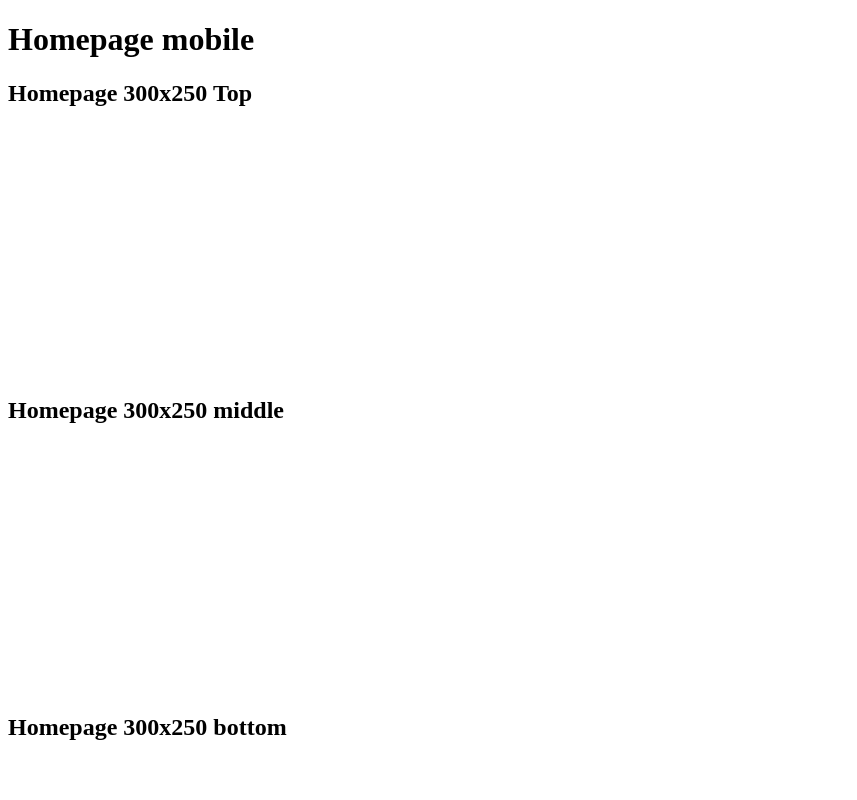
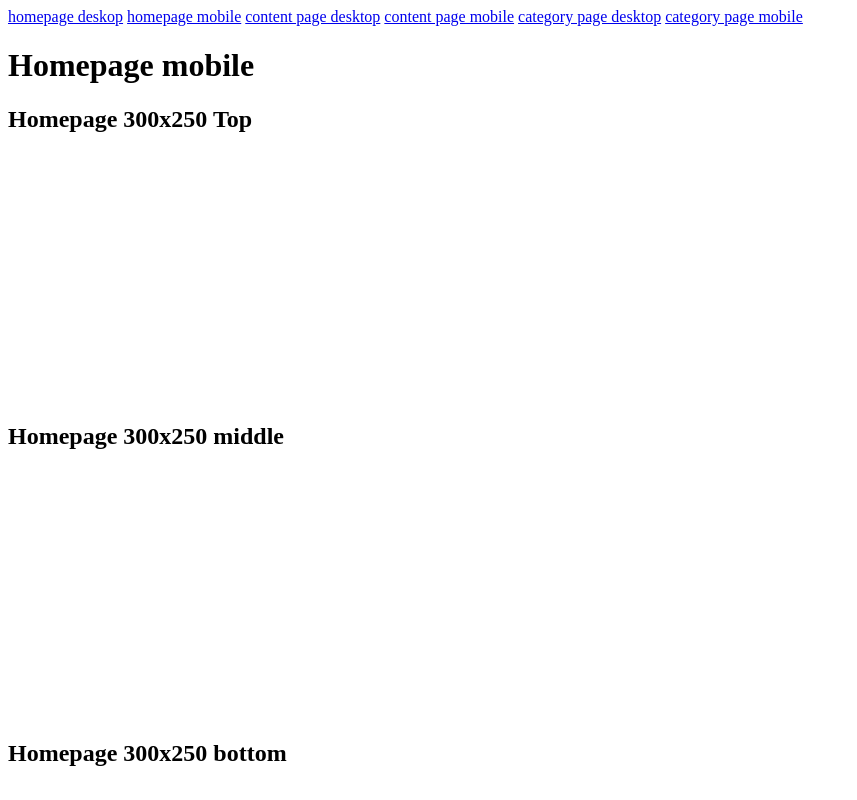
Before and after one commit to sandra-lu-git/sandra-lu-git.github.io, a plain HTML site: page homepage_m.html in a window 1280 px wide. Shown: the top 800 px of the page, without its empty margins (0-857 px from the left). Drawn offline with Linux system fonts and the light colour scheme.

Commit message:
Update homepage_m.html

```diff
--- a/homepage_m.html
+++ b/homepage_m.html
@@ -17,6 +17,16 @@
         </script>
     </head>
 <body>
+
+<a href="homepage_d.html" target="_self">homepage deskop</a>
+<a href="homepage_m.html" target="_self">homepage mobile</a>
+<a href="contentpage_d.html" target="_self">content page desktop</a>
+<a href="contentpage_m.html" target="_self">content page mobile</a>
+<a href="categorypage_d.html" target="_self">category page desktop</a>
+<a href="categorypage_m.html" target="_self">category page mobile</a>
+
+
+
 <h1>Homepage mobile</h1>
 
 <h2>Homepage 300x250 Top</h2>
```
